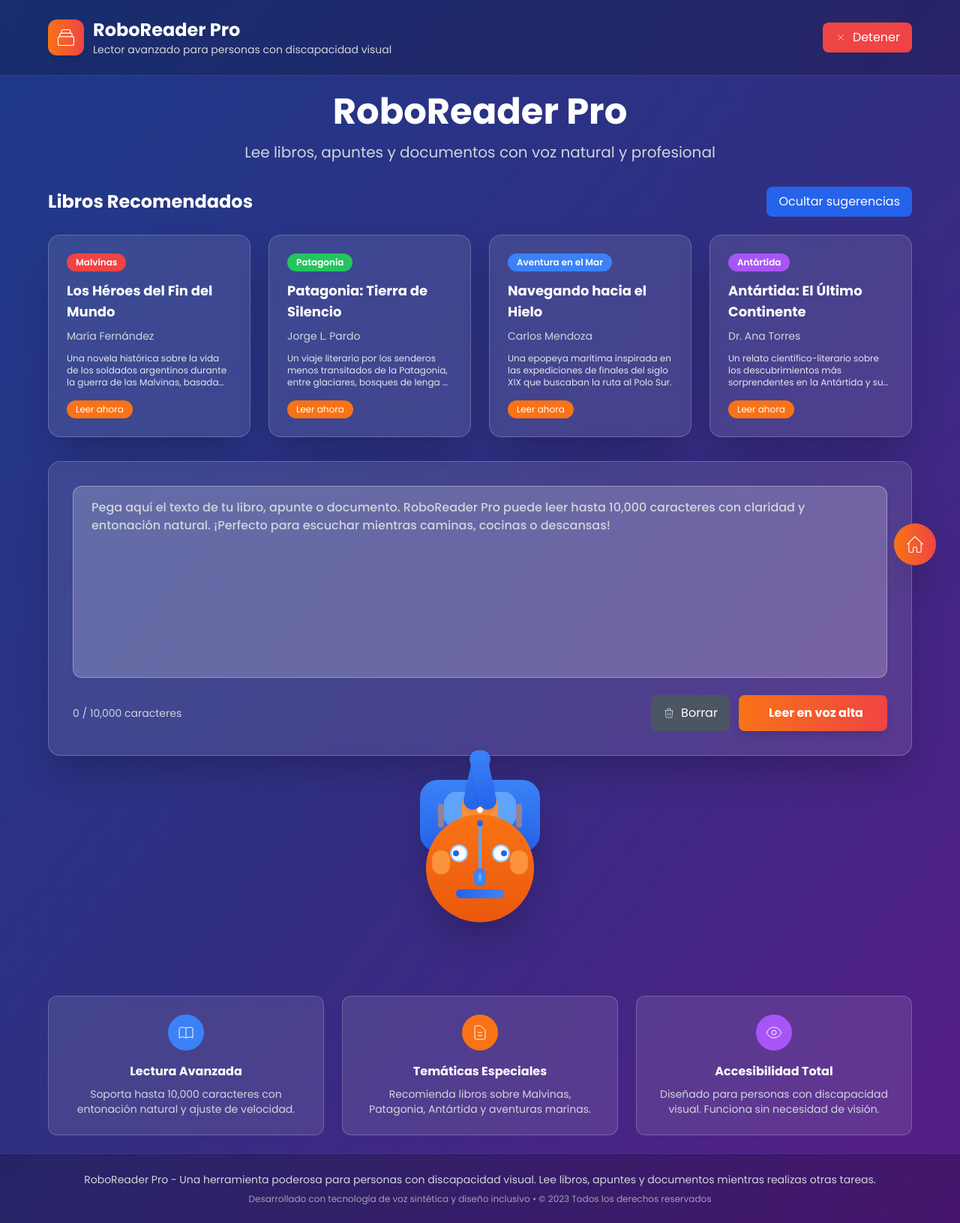
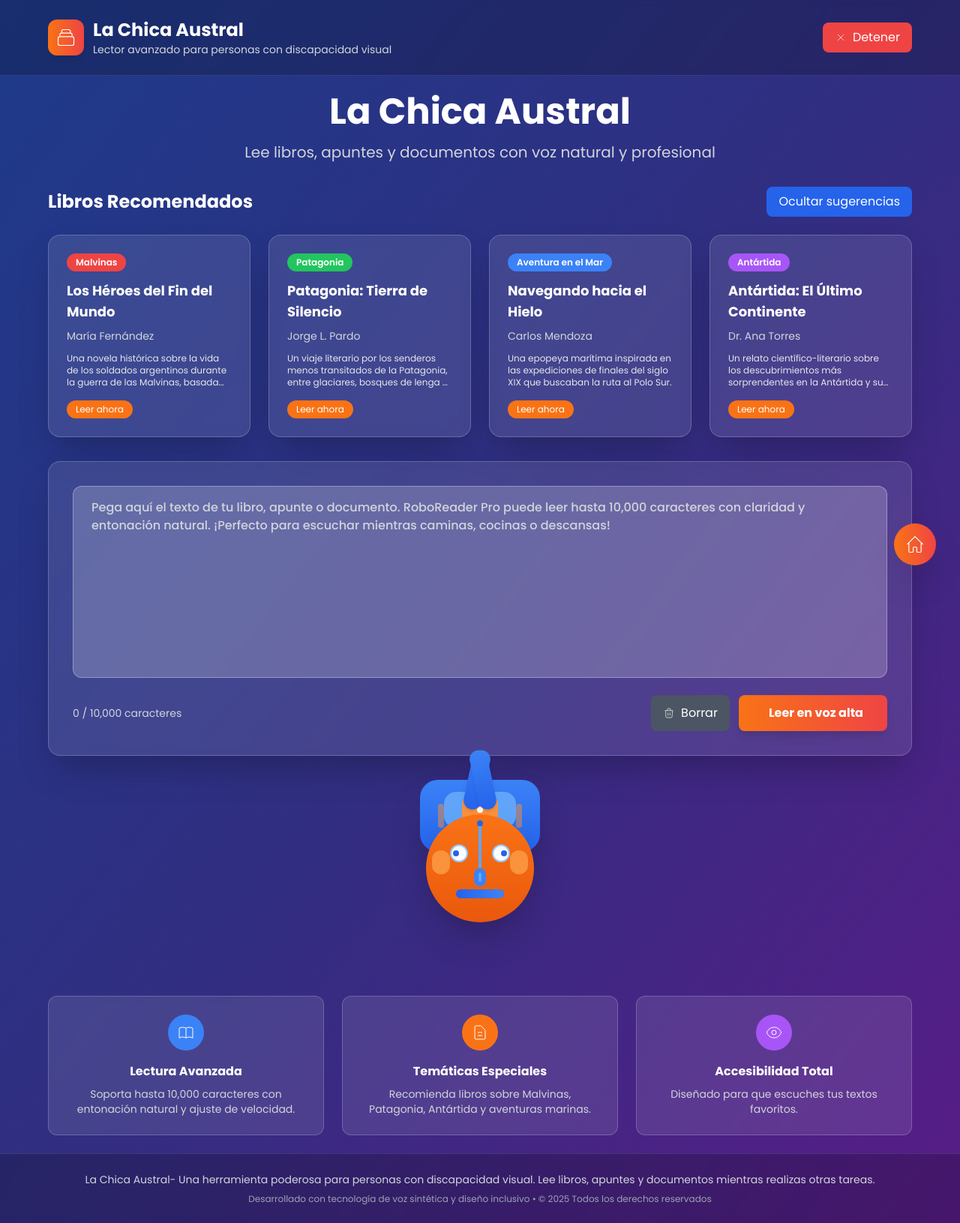
Before and after one commit to GFBastet/Robotlector, a plain HTML site: page index.html in a window 1280 px wide. Shown: the whole page at 75% size. Drawn offline with nearby package versions, Linux system fonts and the light colour scheme.

Commit message:
Update index.html

```diff
--- a/index.html
+++ b/index.html
@@ -3,7 +3,7 @@
 <head>
     <meta charset="UTF-8">
     <meta name="viewport" content="width=device-width, initial-scale=1.0">
-    <title>RoboReader Pro - Lector de Texto para Discapacidad Visual</title>
+    <title>La Chica Austral- Lector de textos</title>
     <script src="https://cdn.tailwindcss.com"></script>
     <style>
         @import url('https://fonts.googleapis.com/css2?family=Poppins:wght@300;400;500;600;700&display=swap');
@@ -441,7 +441,7 @@
                     </svg>
                 </div>
                 <div>
-                    <h1 class="text-2xl font-bold text-white">RoboReader Pro</h1>
+                    <h1 class="text-2xl font-bold text-white">La Chica Austral</h1>
                     <p class="text-sm text-gray-300">Lector avanzado para personas con discapacidad visual</p>
                 </div>
             </div>
@@ -458,7 +458,7 @@
     <main class="flex-1 flex items-center justify-center p-6">
         <div class="max-w-6xl w-full mx-auto">
             <div class="text-center mb-8">
-                <h2 class="text-4xl md:text-5xl font-bold text-white mb-4">RoboReader Pro</h2>
+                <h2 class="text-4xl md:text-5xl font-bold text-white mb-4">La Chica Austral</h2>
                 <p class="text-xl text-gray-300 mb-8">Lee libros, apuntes y documentos con voz natural y profesional</p>
             </div>
 
@@ -644,7 +644,7 @@
                         </svg>
                     </div>
                     <h3 class="text-white font-bold mb-2">Accesibilidad Total</h3>
-                    <p class="text-gray-300 text-sm">Diseñado para personas con discapacidad visual. Funciona sin necesidad de visión.</p>
+                    <p class="text-gray-300 text-sm">Diseñado para que escuches tus textos favoritos.</p>
                 </div>
             </div>
         </div>
@@ -653,8 +653,8 @@
     <!-- Footer -->
     <footer class="bg-black/20 backdrop-blur-sm border-t border-white/10 p-6">
         <div class="max-w-6xl mx-auto text-center">
-            <p class="text-gray-300 text-sm">RoboReader Pro - Una herramienta poderosa para personas con discapacidad visual. Lee libros, apuntes y documentos mientras realizas otras tareas.</p>
-            <p class="text-gray-400 text-xs mt-2">Desarrollado con tecnología de voz sintética y diseño inclusivo • © 2023 Todos los derechos reservados</p>
+            <p class="text-gray-300 text-sm">La Chica Austral- Una herramienta poderosa para personas con discapacidad visual. Lee libros, apuntes y documentos mientras realizas otras tareas.</p>
+            <p class="text-gray-400 text-xs mt-2">Desarrollado con tecnología de voz sintética y diseño inclusivo • © 2025 Todos los derechos reservados</p>
         </div>
     </footer>
 
```
